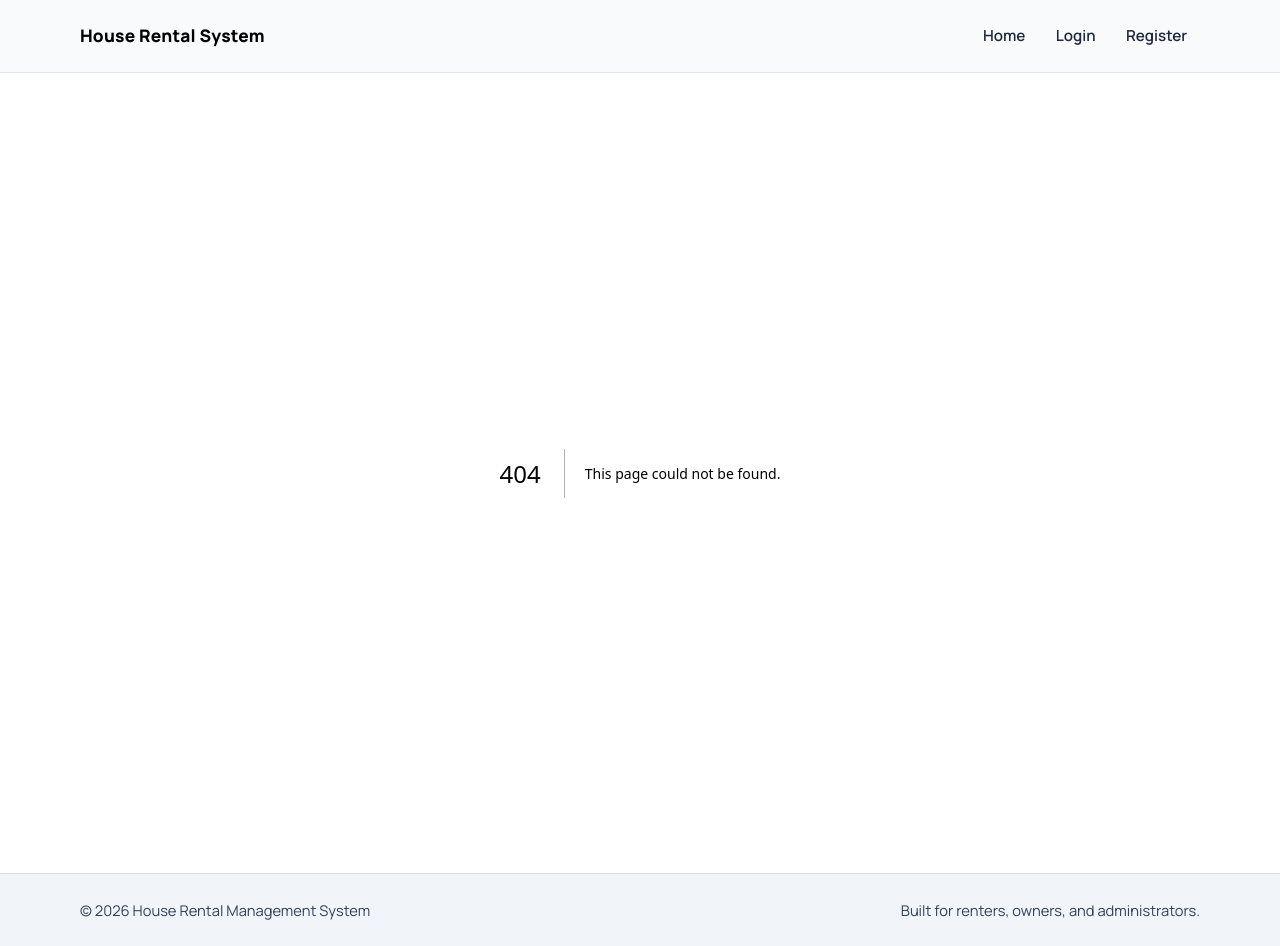
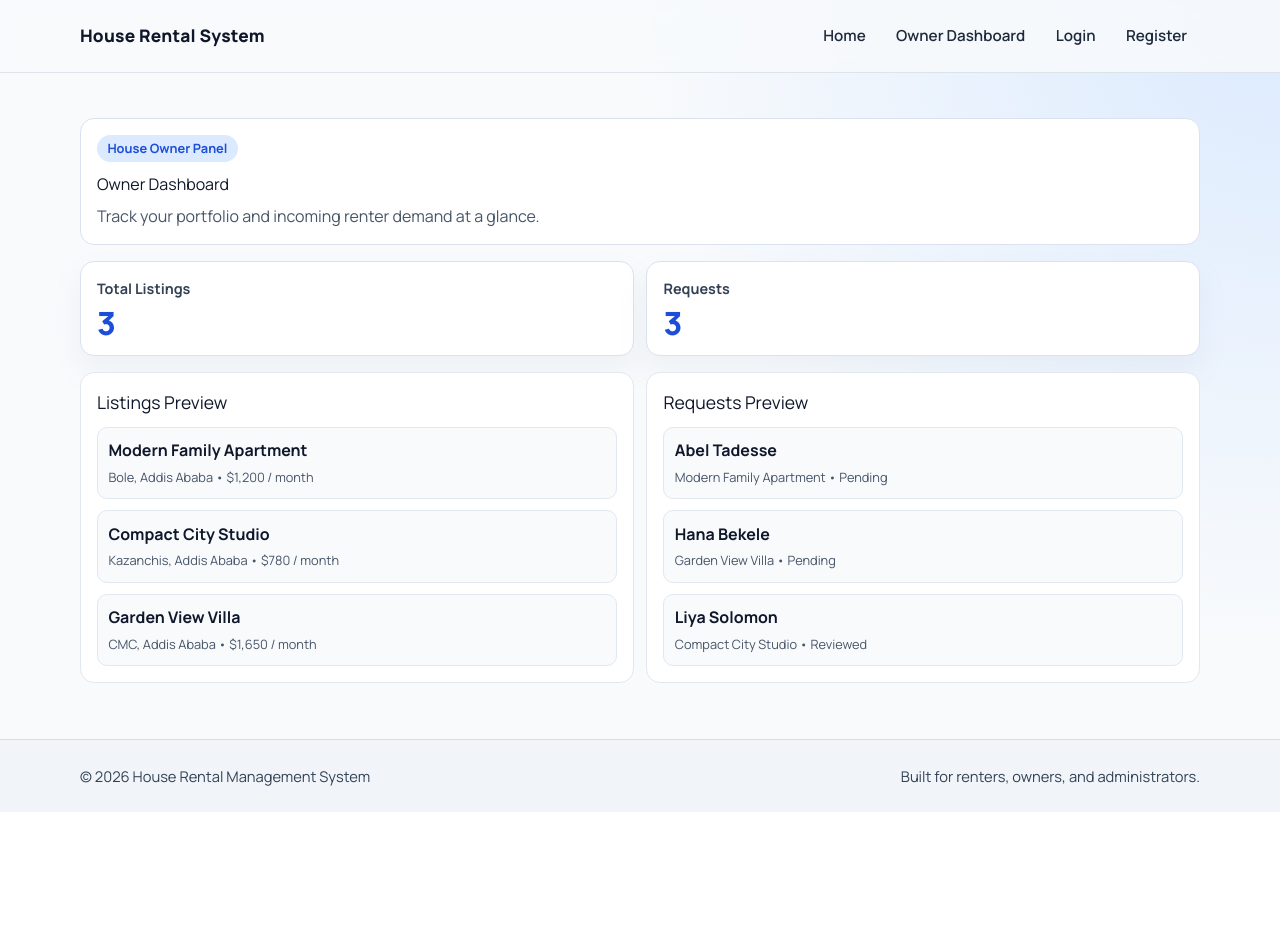
Before and after one commit to samuelabera21/House-Rental-System, a Next.js app: page /owner in a window 1280 px wide. Before the commit this address had no page. After the commit the page ends 812 px from the top, so only its background shows below. Built offline with nearby package versions, Linux system fonts and the light colour scheme.

Commit message:
HS-43: add owner summary cards for listings and requests

```diff
--- /dev/null
+++ b/app/owner/page.js
@@ -0,0 +1,95 @@
+export const metadata = {
+  title: "Owner Dashboard | House Rental Management System",
+};
+
+const ownerListings = [
+  {
+    id: "L-101",
+    title: "Modern Family Apartment",
+    location: "Bole, Addis Ababa",
+    price: "$1,200 / month",
+  },
+  {
+    id: "L-102",
+    title: "Compact City Studio",
+    location: "Kazanchis, Addis Ababa",
+    price: "$780 / month",
+  },
+  {
+    id: "L-103",
+    title: "Garden View Villa",
+    location: "CMC, Addis Ababa",
+    price: "$1,650 / month",
+  },
+];
+
+const incomingRequests = [
+  {
+    id: "REQ-201",
+    renter: "Abel Tadesse",
+    listing: "Modern Family Apartment",
+    status: "Pending",
+  },
+  {
+    id: "REQ-202",
+    renter: "Hana Bekele",
+    listing: "Garden View Villa",
+    status: "Pending",
+  },
+  {
+    id: "REQ-203",
+    renter: "Liya Solomon",
+    listing: "Compact City Studio",
+    status: "Reviewed",
+  },
+];
+
+export default function OwnerDashboardPage() {
+  const totalListings = ownerListings.length;
+  const totalRequests = incomingRequests.length;
+
+  return (
+    <section className="section-block owner-section">
+      <div className="page-container owner-container">
+        <header className="owner-header">
+          <span className="owner-badge">House Owner Panel</span>
+          <h1>Owner Dashboard</h1>
+          <p>Track your portfolio and incoming renter demand at a glance.</p>
+        </header>
+
+        <section className="owner-summary-grid" aria-label="Owner summary cards">
+          <article className="owner-summary-card">
+            <p className="owner-summary-label">Total Listings</p>
+            <p className="owner-summary-value">{totalListings}</p>
+          </article>
+          <article className="owner-summary-card">
+            <p className="owner-summary-label">Requests</p>
+            <p className="owner-summary-value">{totalRequests}</p>
+          </article>
+        </section>
+
+        <section className="owner-preview-grid">
+          <article className="owner-preview-panel">
+            <h2>Listings Preview</h2>
+            {ownerListings.map((listing) => (
+              <div key={listing.id} className="owner-preview-item">
+                <p>{listing.title}</p>
+                <small>{listing.location} • {listing.price}</small>
+              </div>
+            ))}
+          </article>
+
+          <article className="owner-preview-panel">
+            <h2>Requests Preview</h2>
+            {incomingRequests.map((request) => (
+              <div key={request.id} className="owner-preview-item">
+                <p>{request.renter}</p>
+                <small>{request.listing} • {request.status}</small>
+              </div>
+            ))}
+          </article>
+        </section>
+      </div>
+    </section>
+  );
+}
--- a/components/Navbar.jsx
+++ b/components/Navbar.jsx
@@ -2,6 +2,7 @@ import Link from "next/link";
 
 const navLinks = [
   { href: "/", label: "Home" },
+  { href: "/owner", label: "Owner Dashboard" },
   { href: "/login", label: "Login" },
   { href: "/register", label: "Register" },
 ];
--- a/styles/globals.css
+++ b/styles/globals.css
@@ -359,6 +359,109 @@ main {
   cursor: pointer;
 }
 
+.owner-section {
+  padding-top: 2.8rem;
+}
+
+.owner-container {
+  display: grid;
+  gap: 1rem;
+}
+
+.owner-header {
+  border: 1px solid #dbe2ef;
+  border-radius: 14px;
+  background: #ffffff;
+  padding: 1rem;
+}
+
+.owner-badge {
+  display: inline-flex;
+  align-items: center;
+  padding: 0.25rem 0.65rem;
+  border-radius: 999px;
+  background: #dbeafe;
+  color: var(--primary-deep);
+  font-size: 0.8rem;
+  font-weight: 700;
+}
+
+.owner-header h1 {
+  margin: 0.6rem 0 0;
+}
+
+.owner-header p {
+  margin: 0.5rem 0 0;
+  color: var(--muted);
+}
+
+.owner-summary-grid {
+  display: grid;
+  gap: 0.8rem;
+  grid-template-columns: repeat(1, minmax(0, 1fr));
+}
+
+.owner-summary-card {
+  border: 1px solid #dbe2ef;
+  border-radius: 14px;
+  background: #ffffff;
+  padding: 1rem;
+  box-shadow: 0 14px 28px rgba(148, 163, 184, 0.1);
+}
+
+.owner-summary-label {
+  margin: 0;
+  color: #334155;
+  font-weight: 700;
+  font-size: 0.9rem;
+}
+
+.owner-summary-value {
+  margin: 0.5rem 0 0;
+  color: var(--primary-deep);
+  font-size: 2rem;
+  line-height: 1;
+  font-weight: 800;
+}
+
+.owner-preview-grid {
+  display: grid;
+  gap: 0.8rem;
+  grid-template-columns: repeat(1, minmax(0, 1fr));
+}
+
+.owner-preview-panel {
+  border: 1px solid #e2e8f0;
+  border-radius: 14px;
+  background: #ffffff;
+  padding: 1rem;
+}
+
+.owner-preview-panel h2 {
+  margin: 0;
+  font-size: 1.1rem;
+}
+
+.owner-preview-item {
+  margin-top: 0.7rem;
+  border: 1px solid #e2e8f0;
+  border-radius: 10px;
+  background: #f8fafc;
+  padding: 0.65rem;
+}
+
+.owner-preview-item p {
+  margin: 0;
+  font-weight: 700;
+  color: #0f172a;
+}
+
+.owner-preview-item small {
+  display: inline-block;
+  margin-top: 0.35rem;
+  color: #475569;
+}
+
 .footer-wrap {
   border-top: 1px solid rgba(148, 163, 184, 0.3);
   background: #f1f5f9;
@@ -400,6 +503,14 @@ main {
     grid-template-columns: 1.15fr 0.85fr;
     align-items: center;
   }
+
+  .owner-summary-grid {
+    grid-template-columns: repeat(2, minmax(0, 1fr));
+  }
+
+  .owner-preview-grid {
+    grid-template-columns: repeat(2, minmax(0, 1fr));
+  }
 }
 
 @media (min-width: 1024px) {
```
